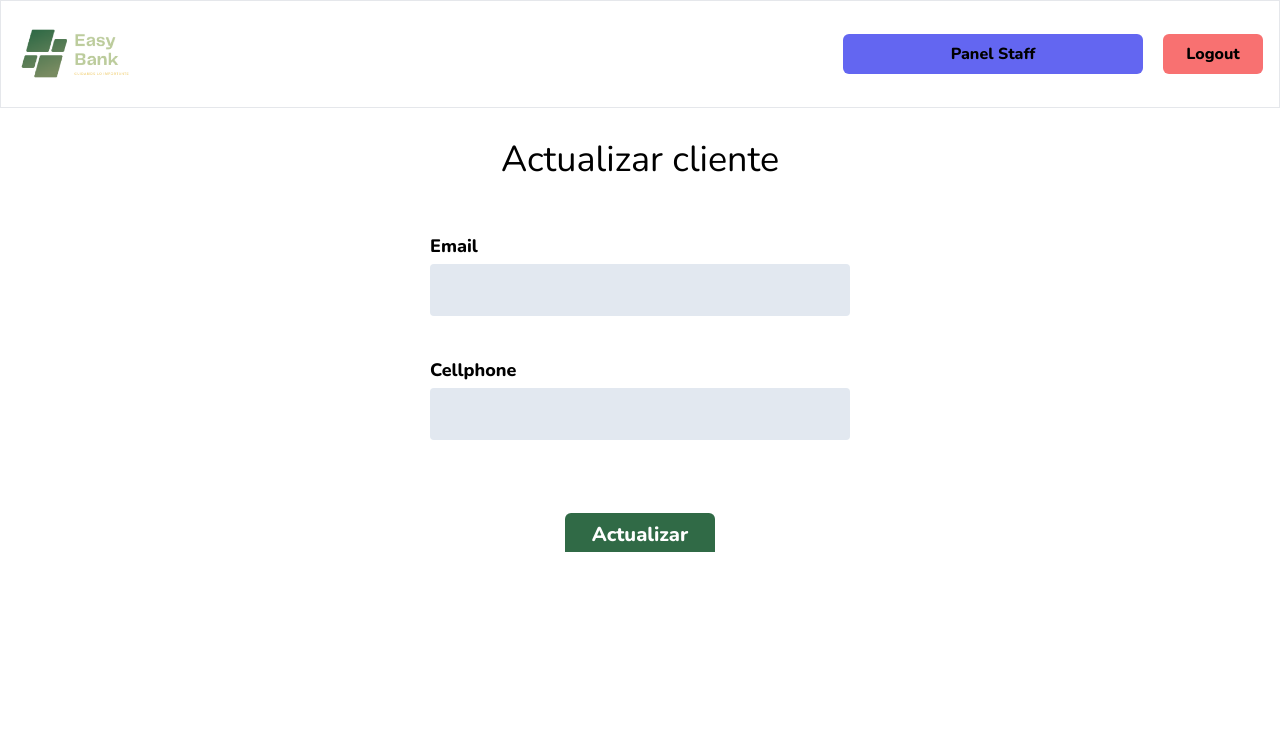
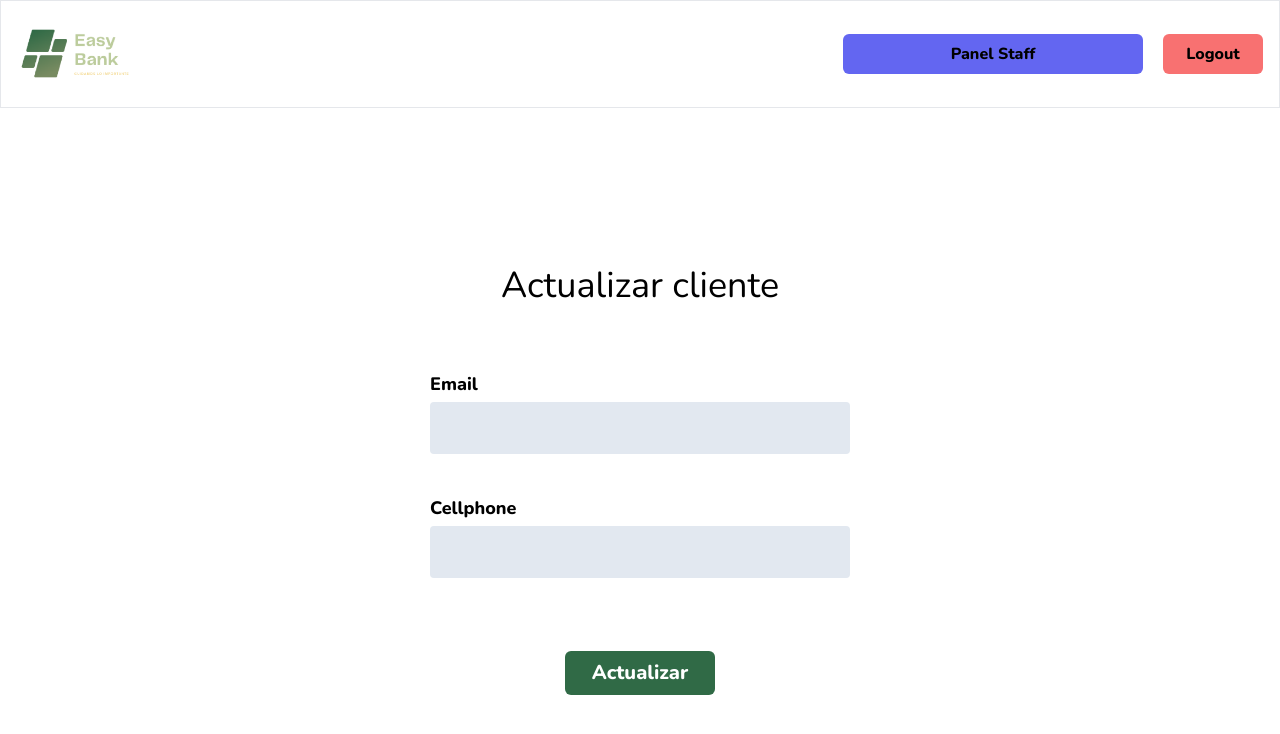
Before and after one commit to No-Country/c-14-19-t-typescript-react, a Next.js app in the folder client/: page /staff/searchcustomer/1/1 in a window 1280 px wide. Shown: the top 734 px of the page. Built offline with nearby package versions, Linux system fonts and the light colour scheme; sample sign-in values are in the browser's storage.

Commit message:
release: new form validations

```diff
--- a/client/src/app/staff/searchcustomer/[id]/[update]/page.tsx
+++ b/client/src/app/staff/searchcustomer/[id]/[update]/page.tsx
@@ -79,8 +79,8 @@ const Page = ({ params }: any): React.ReactElement => {
 
 
   return (
-    <div className="flex flex-col h-full">
-      <div className="flex items-center  justify-center text-4xl mt-8 "><h2 className="overflow-y-hidden">Actualizar cliente</h2></div>
+    <div className="flex flex-col h-[90vh]">
+
 
       <Formik
         initialValues={INITIAL_VALUES}
@@ -90,7 +90,8 @@ const Page = ({ params }: any): React.ReactElement => {
         }}
         validate={validateFields}
       >
-        <Form className="flex flex-col p-5 h-full overflow-y-hidden">
+        <Form className="flex flex-col justify-center  h-full overflow-y-hidden">
+        <div className="flex items-center  justify-center text-4xl mb-8"><h2 className="overflow-y-hidden">Actualizar cliente</h2></div>
           <div className="flex flex-col justify-center items-center">
             <div className="flex flex-col gap-1">
               <LabelsForm htmlFor="email" />
```
